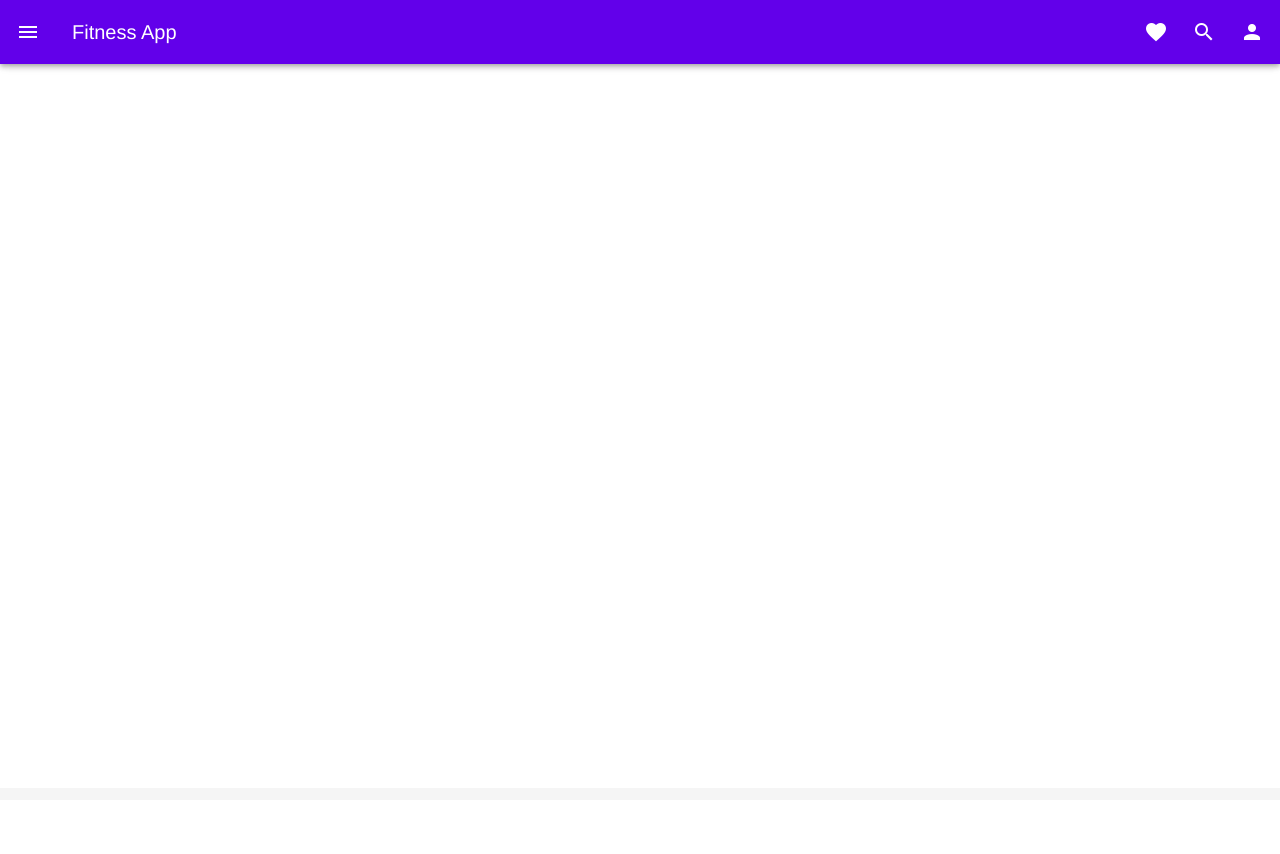
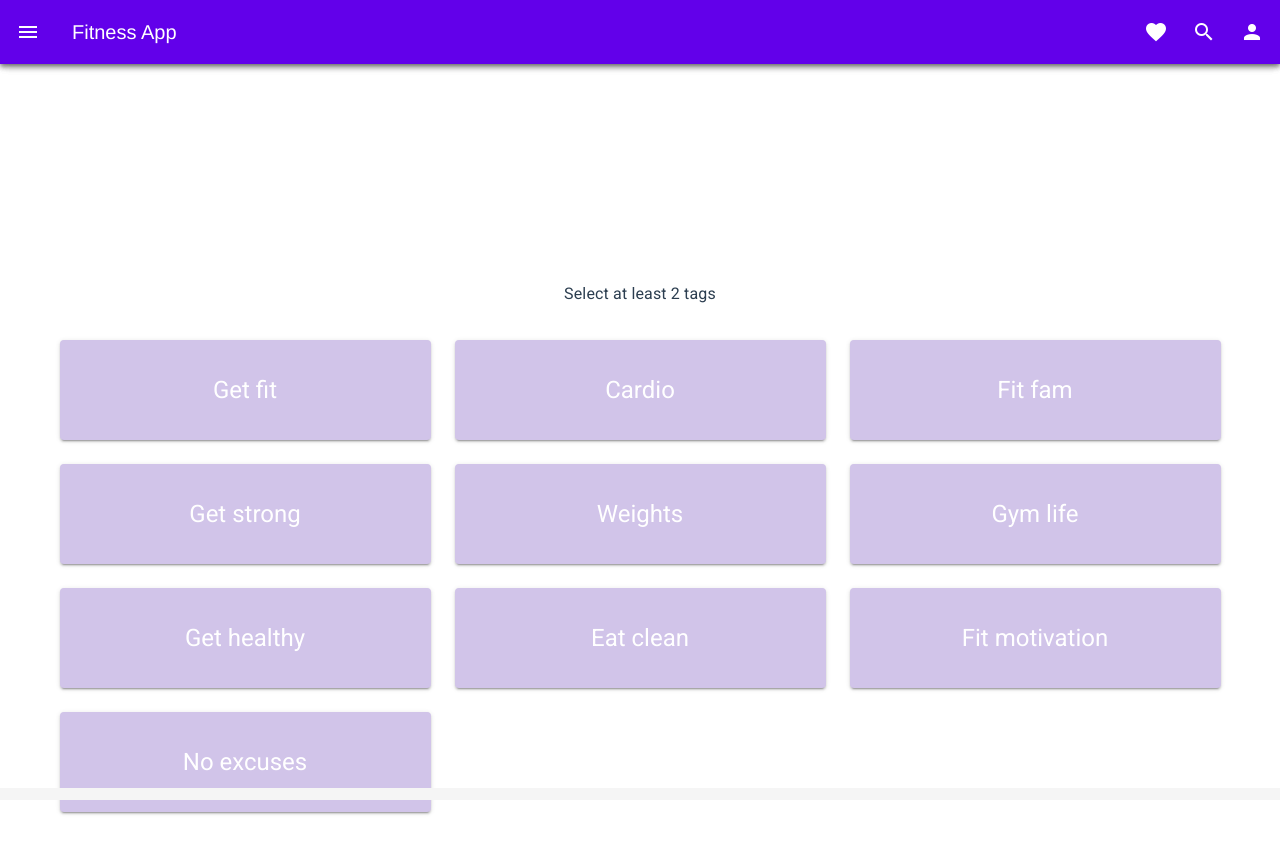
Before and after one commit to wkashdan/fitness-app, a Vue app: page /select-tags in a window 1280 px wide. Shown: the top 854 px of the page. Before the commit the page ends 800 px from the top, so only its background shows below. Built offline with nearby package versions, Linux system fonts and the light colour scheme.

Commit message:
implement tag view and logic

```diff
--- a/src/router/index.js
+++ b/src/router/index.js
@@ -1,6 +1,10 @@
 import Vue from 'vue'
 import VueRouter from 'vue-router'
 import App from '../App.vue'
+import SelectTagsView from '../views/SelectTagsView.vue';
+import ContentFeedView from '../views/ContentFeedView.vue';
+import SavedContentView from '../views/SavedContentView.vue';
+import SearchView from '../views/SearchView.vue';
 
 Vue.use(VueRouter)
 
@@ -9,6 +13,28 @@ const routes = [
     path: '/',
     name: 'Home',
     component: App,
+    children: [
+      {
+        path: 'select-tags',
+        name: 'select-tags',
+        component: SelectTagsView,
+      },
+      {
+        path: 'feed',
+        name: 'feed',
+        component: ContentFeedView,
+      },
+      {
+        path: 'saves',
+        name: 'saves',
+        component: SavedContentView,
+      },
+      {
+        path: 'search',
+        name: 'search',
+        component: SearchView,
+      },
+    ]
   },
   {
     path: '/about',
--- /dev/null
+++ b/src/views/ContentFeedView.vue
@@ -0,0 +1,9 @@
+<template>
+	<div>
+		<h2>Content feed</h2>
+	</div>
+</template>
+
+<script>
+
+</script>
--- /dev/null
+++ b/src/views/SavedContentView.vue
@@ -0,0 +1,9 @@
+<template>
+	<div>
+		<h2>Select Tags</h2>
+	</div>
+</template>
+
+<script>
+
+</script>
--- /dev/null
+++ b/src/views/SearchView.vue
@@ -0,0 +1,9 @@
+<template>
+	<div>
+		<h2>Select Tags</h2>
+	</div>
+</template>
+
+<script>
+
+</script>
--- /dev/null
+++ b/src/views/SelectTagsView.vue
@@ -0,0 +1,111 @@
+<template>
+	<div>
+		<h2 class="text-subtitle-1 mb-5">Select at least 2 tags</h2>
+		<v-item-group multiple v-model="selectedTags">
+			<v-container>
+				<v-row>
+					<v-col
+						v-for="(tag, i) in tags"
+						:key="i"
+						cols="6"
+						md="4"
+					>
+						<v-item v-slot="{ active, toggle }">
+							<v-card
+								:color="active ? 'deep-purple accent-4' : 'deep-purple lighten-4'"
+								class="d-flex align-center"
+								height="100"
+								@click="toggle"
+							>
+								<v-scroll-y-transition>
+									<div
+										v-if="active"
+										class="text-h5 flex-grow-1 text-center white--text"
+									>
+										{{ tag.name }}
+									</div>
+									<div
+										v-else
+										class="text-h5 flex-grow-1 text-center white--text"
+									>
+										{{ tag.name }}
+									</div>
+								</v-scroll-y-transition>
+							</v-card>
+						</v-item>
+					</v-col>
+				</v-row>
+			</v-container>
+		</v-item-group>
+		<v-fab-transition>
+      <v-btn
+				v-if="hasTagThreshold"
+        key="person"
+        color="deep-purple accent-4"
+        large
+        dark
+        bottom
+        right
+				fixed
+				@click="goToContentFeed"
+      >
+        Continue<v-icon dark>mdi-arrow-right</v-icon>
+      </v-btn>
+    </v-fab-transition>
+	</div>
+</template>
+
+<script>
+export default {
+	data() {
+		return {
+			tags: [
+				{
+					name: 'Get fit'
+				},
+				{
+					name: 'Cardio'
+				},
+				{
+					name: 'Fit fam'
+				},
+				{
+					name: 'Get strong'
+				},
+				{
+					name: 'Weights'
+				},
+				{
+					name: 'Gym life'
+				},
+				{
+					name: 'Get healthy'
+				},
+				{
+					name: 'Eat clean'
+				},
+				{
+					name: 'Fit motivation'
+				},
+				{
+					name: 'No excuses'
+				}
+			],
+			selectedTags: [],
+		};
+	},
+	computed: {
+		hasTagThreshold() {
+			return this.selectedTags.length >= 2;
+		},
+	},
+
+	methods: {
+		goToContentFeed() {
+			this.$router.push({
+				name: 'feed'
+			});
+		}
+	}
+}
+</script>
```
